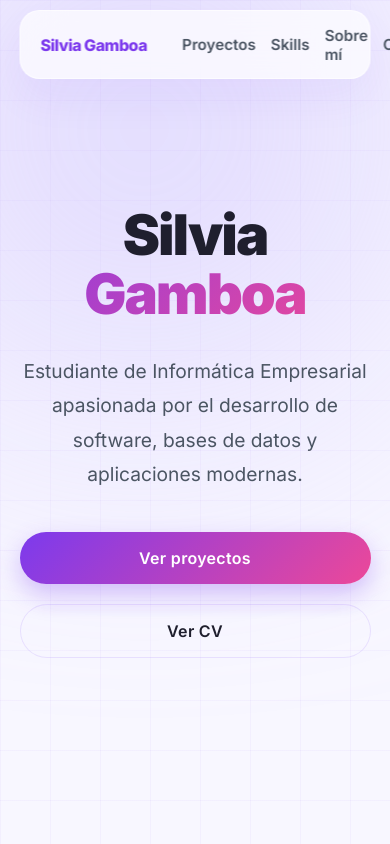
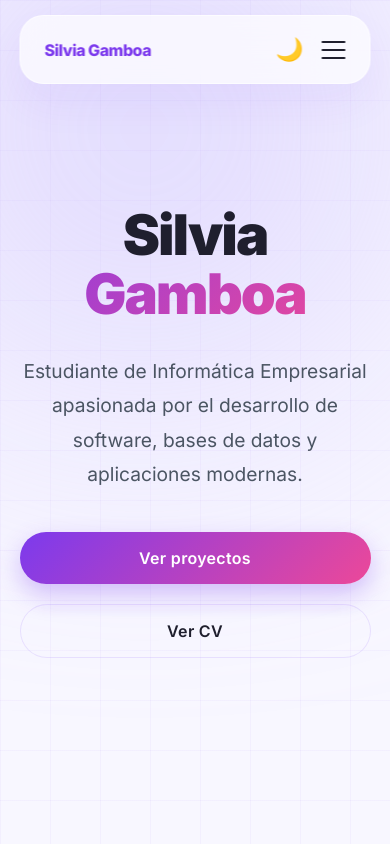
Before and after one commit to SilviaGamboa/silvia-portfolio, a React (Vite) app: page / in a window 390 px wide. Shown: the top 844 px of the page. Built offline with nearby package versions, Linux system fonts and the light colour scheme.

Commit message:
correcciones

```diff
--- a/src/App.css
+++ b/src/App.css
@@ -197,7 +197,37 @@ nav:hover {
 .nav-links a:hover::after {
   width: 100%;
 }
+/* ========================================
+   ADICIONES PARA NAVBAR RESPONSIVE
+======================================== */
 
+/* Contenedor auxiliar para agrupar los botones de acción a la derecha */
+.nav-actions {
+  display: flex;
+  align-items: center;
+  gap: 10px;
+}
+
+/* Escondemos el botón de menú en pantallas de escritorio por defecto */
+.menu-toggle {
+  display: none;
+  flex-direction: column;
+  justify-content: space-between;
+  width: 24px;
+  height: 18px;
+  background: transparent;
+  border: none;
+  cursor: pointer;
+  z-index: 1000;
+}
+
+.menu-toggle .bar {
+  width: 100%;
+  height: 2px;
+  background-color: var(--text);
+  border-radius: 2px;
+  transition: all 0.3s ease;
+}
 /* ========================================
    SECCIONES
 ======================================== */
@@ -263,7 +293,7 @@ section {
 }
 
 /* ========================================
-   BOTONES CON CORRECCIÓN DE MODOS
+   BOTONES
 ======================================== */
 .btn {
   padding: 16px 32px;
@@ -289,7 +319,7 @@ section {
   box-shadow: 0 15px 30px rgba(124, 58, 237, 0.5);
 }
 
-/* CORRECCIÓN: Botón secundario legible en modo claro y oscuro al hacer hover */
+
 .secondary {
   background: rgba(255, 255, 255, 0.05);
   color: var(--text);
@@ -353,7 +383,7 @@ section:hover h2::after {
 }
 
 /* ========================================
-   CORRECCIÓN: SKILLS (Transparentes y Sin Gris)
+SKILLS
 ======================================== */
 .skills-grid {
   display: flex;
@@ -401,7 +431,7 @@ section:hover h2::after {
 }
 
 /* ========================================
-   CORRECCIÓN: PROYECTOS (Más pequeños - 3 columnas)
+  PROYECTOS
 ======================================== */
 .projects-grid {
   display: grid;
@@ -454,9 +484,7 @@ section:hover h2::after {
   font-size: 0.9rem;
   line-height: 1.5;
 }
-/* ========================================
-   PROYECTOS MEJORADOS (Estructura interna)
-======================================== */
+
 .project-content {
   padding: 25px;
   display: flex;
@@ -626,3 +654,78 @@ section:hover h2::after {
   .hero-buttons { flex-direction: column; width: 100%; }
   .btn { width: 100%; }
 }
+
+
+/* ========================================
+   MEDIA QUERY NAVBAR RESPONSIVE
+======================================== */
+@media (max-width: 710px) {
+  nav {
+    width: 90%;
+    border-radius: 24px;
+    top: 15px;
+    padding: 12px 24px;
+    justify-content: space-between; /* Alinea los extremos equitativamente */
+  }
+
+  /* Muestra el botón hamburguesa */
+  .menu-toggle {
+    display: flex;
+  }
+
+  /* Animación del botón hamburguesa transformándose en una 'X' */
+  .menu-toggle.active .bar:nth-child(1) {
+    transform: translateY(8px) rotate(45deg);
+  }
+  .menu-toggle.active .bar:nth-child(2) {
+    opacity: 0;
+  }
+  .menu-toggle.active .bar:nth-child(3) {
+    transform: translateY(-8px) rotate(-45deg);
+  }
+
+  /* Menú desplegable móvil */
+  .nav-links {
+    position: absolute;
+    top: 100%;
+    left: 0;
+    right: 0;
+    margin-top: 12px;
+    flex-direction: column;
+    gap: 20px;
+    padding: 30px;
+    background: rgba(255, 255, 255, 0.85);
+    backdrop-filter: blur(25px);
+    -webkit-backdrop-filter: blur(25px);
+    border: 1px solid rgba(255, 255, 255, 0.5);
+    border-radius: 24px;
+    box-shadow: var(--shadow-hover);
+
+    /* Efecto oculto inicial */
+    opacity: 0;
+    transform: translateY(-20px) scale(0.95);
+    pointer-events: none;
+    transition: transform 0.4s cubic-bezier(0.25, 0.8, 0.25, 1), opacity 0.3s ease;
+  }
+
+  /* Adaptación del menú desplegable en modo oscuro */
+  [data-theme="dark"] .nav-links {
+    background: rgba(20, 18, 33, 0.85);
+    border-color: rgba(255, 255, 255, 0.05);
+  }
+
+  /* Estado abierto del menú (Gatillado por React) */
+  .nav-links.open {
+    opacity: 1;
+    transform: translateY(0) scale(1);
+    pointer-events: all;
+  }
+
+  /* Ajustes en los enlaces móviles */
+  .nav-links a {
+    width: 100%;
+    text-align: center;
+    padding: 10px 0;
+    font-size: 1.1rem;
+  }
+}
--- a/src/components/Navbar.jsx
+++ b/src/components/Navbar.jsx
@@ -1,45 +1,61 @@
 import { useState, useEffect } from 'react';
 
 function Navbar() {
-  // 1. Inicializamos el estado del tema leyendo de localStorage (o 'light' por defecto)
   const [theme, setTheme] = useState(() => {
     return localStorage.getItem('theme') || 'light';
   });
 
-  // 2. Cada vez que el "theme" cambie, actualizamos el HTML y el localStorage
+  // Estado para controlar el menú móvil
+  const [isOpen, setIsOpen] = useState(false);
+
   useEffect(() => {
     document.documentElement.setAttribute('data-theme', theme);
     localStorage.setItem('theme', theme);
   }, [theme]);
 
-  // 3. Función para alternar entre temas
   const toggleTheme = () => {
     setTheme((prevTheme) => (prevTheme === 'dark' ? 'light' : 'dark'));
   };
 
+  // Cierra el menú automáticamente al hacer clic en un enlace
+  const closeMenu = () => setIsOpen(false);
+
   return (
     <nav>
       <div className="logo">
-  <a href="#hero" className="logo">
-  Silvia Gamboa
-</a>
+        <a href="#hero" onClick={closeMenu}>
+          Silvia Gamboa
+        </a>
       </div>
 
-      <div className="nav-links">
-        <a href="#projects">Proyectos</a>
-        <a href="#skills">Skills</a>
-        <a href="#about">Sobre mí</a>
-        <a href="#contact">Contacto</a>
+      {/* Renderizado condicional de la clase 'open' según el estado */}
+      <div className={`nav-links ${isOpen ? 'open' : ''}`}>
+        <a href="#projects" onClick={closeMenu}>Proyectos</a>
+        <a href="#skills" onClick={closeMenu}>Skills</a>
+        <a href="#about" onClick={closeMenu}>Sobre mí</a>
+        <a href="#contact" onClick={closeMenu}>Contacto</a>
+      </div>
 
-
-      </div>
-      <button
+      <div className="nav-actions">
+        <button
           className="theme-toggle"
           onClick={toggleTheme}
           aria-label="Cambiar tema"
         >
           {theme === 'dark' ? '☀️' : '🌙'}
         </button>
+
+        {/* Botón Hamburguesa que cambia de forma al abrirse */}
+        <button
+          className={`menu-toggle ${isOpen ? 'active' : ''}`}
+          onClick={() => setIsOpen(!isOpen)}
+          aria-label="Abrir menú"
+        >
+          <span className="bar"></span>
+          <span className="bar"></span>
+          <span className="bar"></span>
+        </button>
+      </div>
     </nav>
   );
 }
--- a/src/components/Projects.jsx
+++ b/src/components/Projects.jsx
@@ -24,7 +24,7 @@ function Projects() {
       title: "Rick and Morty",
       image: rickMorty,
       description: "Consumo de la API de Rick and Morty para mostrar personajes, el episodio en el que aparecen y su especie.",
-      tags: ["Angular", "JavaScript", "Bootstrap", "🔴 Finalizado"],
+      tags: ["React", "JavaScript", "Bootstrap", "🔴 Finalizado"],
       github: "https://github.com/SilviaGamboa/paginaRickandMorty.git",
       demo: "https://silviagamboa.github.io/paginaRickandMorty/"
     }
```
